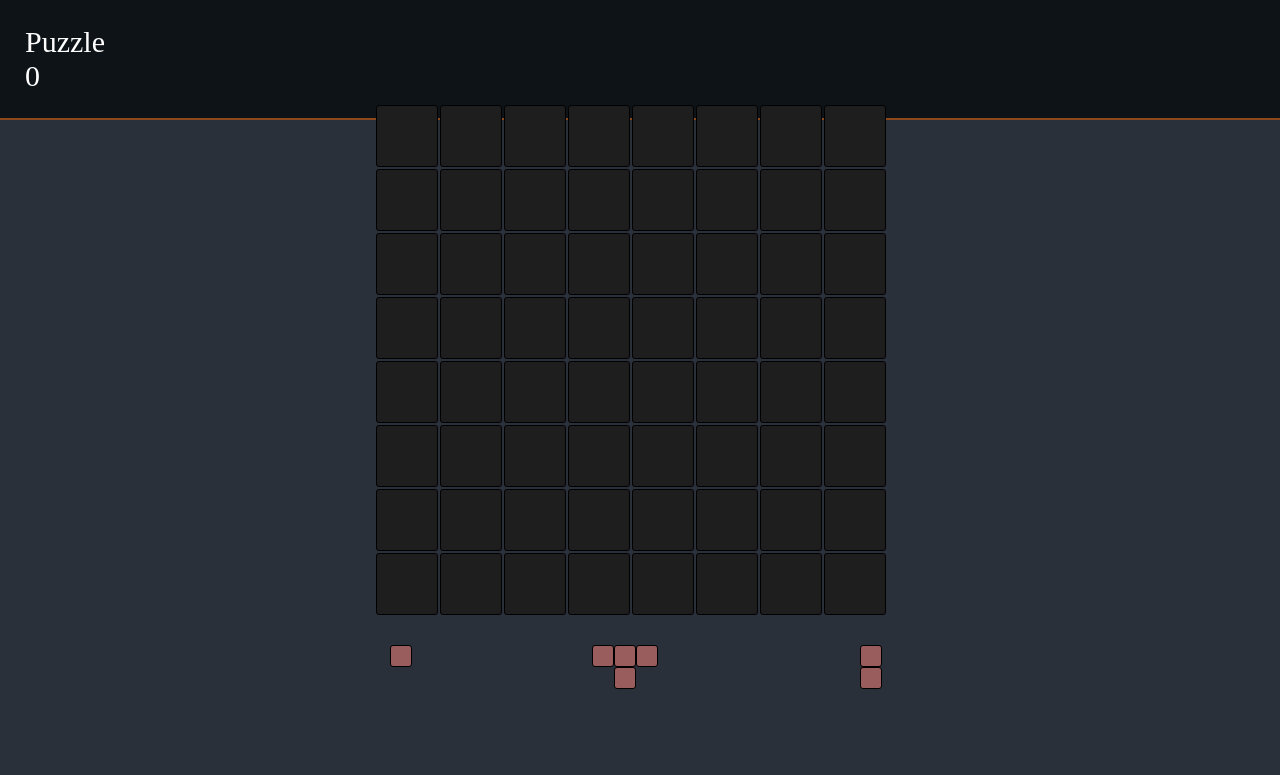
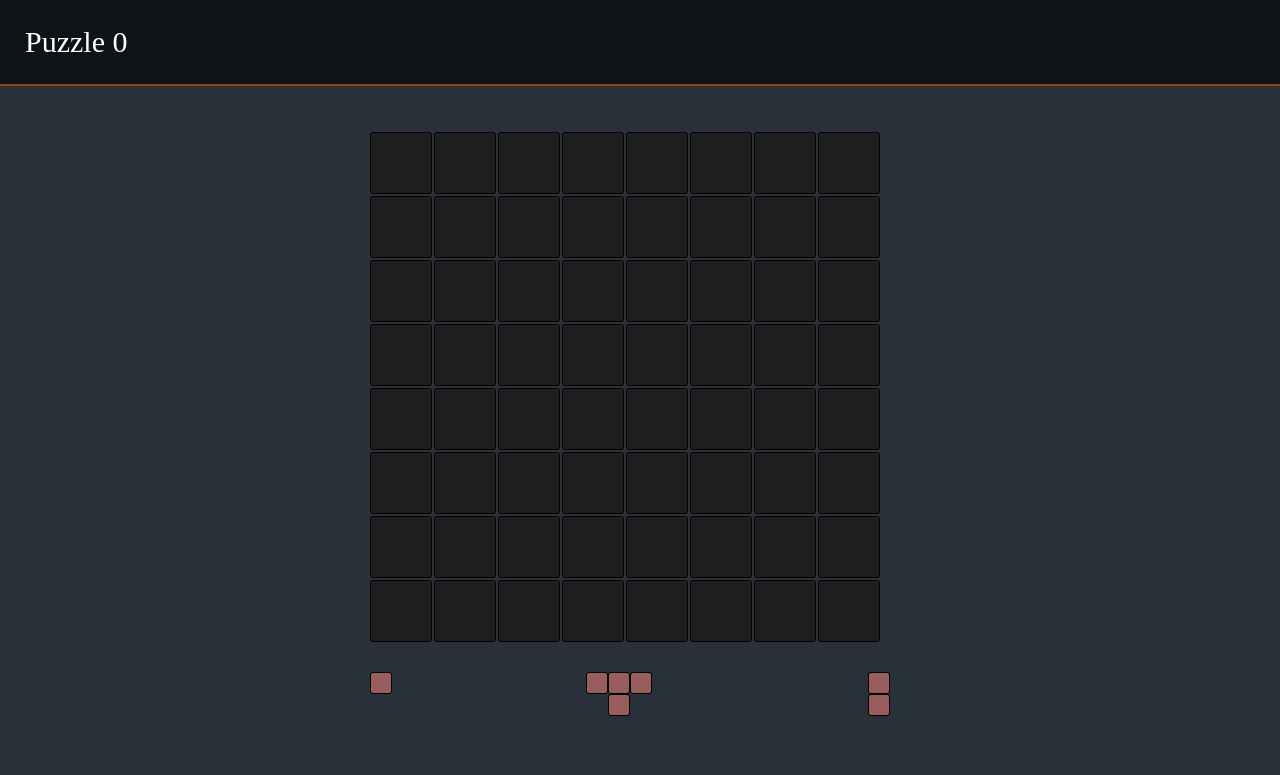
Before and after one commit to mwvane/Puzzle, a website built with webpack: page index..html in a window 1280 px wide. Shown: the top 775 px of the page. Built offline with nearby package versions, Linux system fonts and the light colour scheme.

Commit message:
Make visual changes

```diff
--- a/index..html
+++ b/index..html
@@ -1,5 +1,6 @@
 <!DOCTYPE html>
 <html lang="en">
+
 <head>
     <meta charset="UTF-8">
     <meta http-equiv="X-UA-Compatible" content="IE=edge">
@@ -7,10 +8,13 @@
     <title>Document</title>
     <link rel="stylesheet" href="style.css">
 </head>
+
 <body>
-    <header> Puzzle
-        <div class="score">0</div>
+    <header>
+        <span> Puzzle </span>
+        <span class="score">0</span>
     </header>
+    <div class="blank-header"></div>
     <div class="main-container">
         <div class="cube-container">
 
@@ -19,6 +23,8 @@
 
         </div>
     </div>
+
     <script src="dist/build.js/build.js"></script>
 </body>
+
 </html>
--- a/style.css
+++ b/style.css
@@ -1,45 +1,53 @@
-*{
+* {
     padding: 0;
     margin: 0;
 }
 
-body{
+body {
     background-color: #293039;
     color: white;
     overflow: hidden;
     user-select: none !important;
 }
-header{
+
+header {
     background-color: #0E1318;
     width: 100%;
-    max-height: 120px;
+    max-height: 80px;
     border-bottom: 2px solid #8E491A;
     font-size: 30px;
     padding: 25px
 }
-.main-container{
+
+.blank-header {
     width: 100%;
+    height: 40px;
+}
+
+.main-container {
+    margin: auto;
+    width: 540px;
     height: 540px;
-    display: flex;
-    flex-direction: column;
-    justify-content: center;
-    align-items: center;
+    display: block;
     padding: 6px;
 }
-.cube-container{
-    width: 540px;
+
+.cube-container {
+    width: 100%;
     min-height: 540px;
     position: relative;
 }
-.cube{
+
+.cube {
     border: 1.9px solid black;
     border-radius: 3px;
     position: absolute;
 }
-.figures-container{
+
+.figures-container {
     bottom: 10px;
     height: 100px;
-    width: 40%;
+    width: 100%;
     padding: 0;
     display: flex;
     justify-content: space-between;
```
